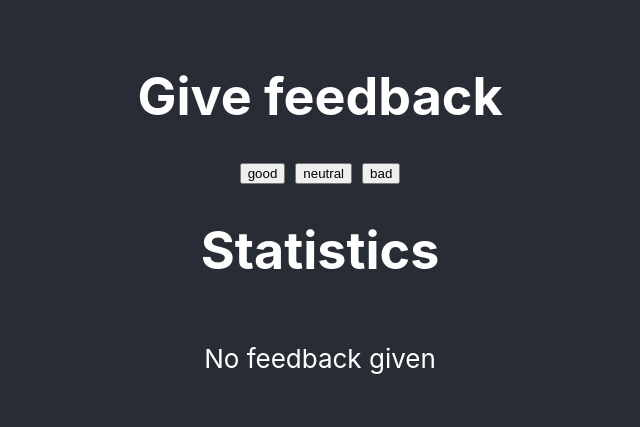
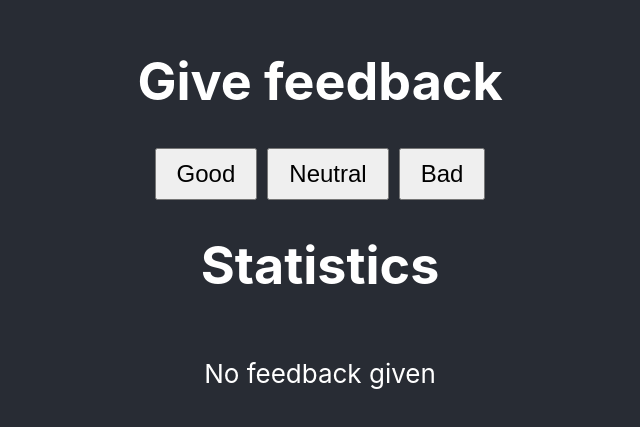
Before and after one commit to josenaldo/full-stack-open-2022, a React (Create React App) app in the folder part1/unicafe/: page / in a window 1280 px wide. Shown: the part 185-612 px from the top of the page, without its empty margins (320-960 px from the left). Built offline with nearby package versions, Linux system fonts and the light colour scheme.

Commit message:
1.11*: unicafe step6

```diff
--- a/part1/unicafe/src/App.css
+++ b/part1/unicafe/src/App.css
@@ -31,6 +31,11 @@
     gap: 100px;
 }
 
-.stat span {
+.stat th {
     font-weight: bold;
 }
+
+button {
+    padding: 10px 20px;
+    font-size: 1.5rem;
+}
--- a/part1/unicafe/src/App.js
+++ b/part1/unicafe/src/App.js
@@ -10,10 +10,10 @@ const Button = ({ handleClick, text }) => {
 
 const StatisticLine = ({ text, value }) => {
     return (
-        <div className="stat">
-            <span>{text}</span>
-            <span>{value}</span>
-        </div>
+        <tr className="stat">
+            <th>{text}</th>
+            <td>{value}</td>
+        </tr>
     )
 }
 
@@ -25,7 +25,8 @@ const Statistics = ({ good, neutral, bad }) => {
     return (
         <>
             {all > 0 ? (
-                <div className="statistics">
+                <table className="statistics">
+                    <tbody>
                         <StatisticLine text="Good" value={good} />
                         <StatisticLine text="Neutral" value={neutral} />
                         <StatisticLine text="Bad" value={bad} />
@@ -36,9 +37,12 @@ const Statistics = ({ good, neutral, bad }) => {
                         />
                         <StatisticLine
                             text="Positive"
-                        value={`${positive ? positive.toFixed(2) : '0.00'}%`}
+                            value={`${
+                                positive ? positive.toFixed(2) : '0.00'
+                            }%`}
                         />
-                </div>
+                    </tbody>
+                </table>
             ) : (
                 <div className="statistics">
                     <p>No feedback given</p>
@@ -53,16 +57,17 @@ function App() {
     const [neutral, setNeutral] = useState(0)
     const [bad, setBad] = useState(0)
 
+    const handleGoodClick = () => setGood(good + 1)
+    const handleNeutralClick = () => setNeutral(neutral + 1)
+    const handleBadClick = () => setBad(bad + 1)
+
     return (
         <div className="app">
             <Title text="Give feedback" />
             <div className="feedback">
-                <Button handleClick={() => setGood(good + 1)} text="good" />
-                <Button
-                    handleClick={() => setNeutral(neutral + 1)}
-                    text="neutral"
-                />
-                <Button handleClick={() => setBad(bad + 1)} text="bad" />
+                <Button handleClick={handleGoodClick} text="Good" />
+                <Button handleClick={handleNeutralClick} text="Neutral" />
+                <Button handleClick={handleBadClick} text="Bad" />
             </div>
 
             <Title text="Statistics" />
```
Lines whose indentation alone changed are shown as unchanged.
